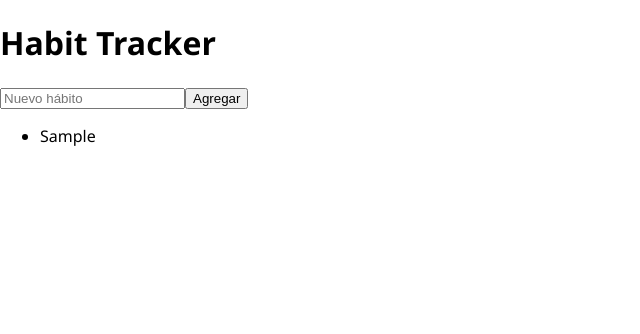
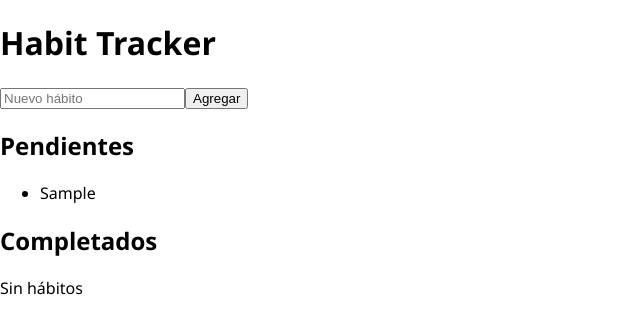
Before and after one commit to urielrvp-cmd/Habit-Tracker, a React (Vite) app in the folder Habit-Tracker/: page / in a window 1280 px wide. Both pictures are taken after typing "Sample" into the empty fields and a click on the button "Agregar". Shown: the top 334 px of the page, without its empty margins (0-640 px from the left). Built offline with nearby package versions, Linux system fonts and the light colour scheme.

Commit message:
obtener habitosPendientes y habitosCompletados

```diff
--- a/Habit-Tracker/src/App.jsx
+++ b/Habit-Tracker/src/App.jsx
@@ -4,12 +4,27 @@ import ListaHabitos from "./Components/Habitos/ListaDeHabitos/ListaHabitos"
 
 
 function App() {
-  const { habitos, agregarHabito } = useHabitos();
+  const { habitos, habitosPendientes, agregarHabito,
+  habitosCompletados, alternarHabito} = useHabitos();
   return (
     <div>
       <h1>Habit Tracker</h1>
       <FormularioHabito onAgregar={agregarHabito} />
-      <ListaHabitos habitos={habitos} />
+      <section>
+        <h2>Pendientes</h2>
+          <ListaHabitos
+            habitos={habitosPendientes}
+            onAlternar={alternarHabito}
+          />
+      </section>
+
+    <section>
+      <h2>Completados</h2>
+      <ListaHabitos
+        habitos={habitosCompletados}
+        onAlternar={alternarHabito}
+      />
+    </section>
     </div>
   );
 }
--- a/Habit-Tracker/src/Components/Habitos/HabitosItem/HabitosItem.jsx
+++ b/Habit-Tracker/src/Components/Habitos/HabitosItem/HabitosItem.jsx
@@ -1,7 +1,17 @@
 // Mostrar un habito individual e permite interactuar con el.
 
-function ItemHabito({ habito }) {
-  return <li>{habito.nombre}</li>;
+function ItemHabito({ habito, onAlternar }) {
+  return <li>
+            <span
+              onClick={() => onAlternar(habito.id)}
+              style={{
+                textDecoration: habito.completado ? "line-through" : "none",
+                cursor: "pointer",
+              }}
+            >
+            {habito.nombre}
+        </span>
+    </li>;
 }
 
 export default ItemHabito;
--- a/Habit-Tracker/src/Components/Habitos/ListaDeHabitos/ListaHabitos.jsx
+++ b/Habit-Tracker/src/Components/Habitos/ListaDeHabitos/ListaHabitos.jsx
@@ -1,7 +1,7 @@
 //Muestra la lista de habitos
 import ItemHabito from "../HabitosItem/HabitosItem";
 
-function ListaHabitos({ habitos }) {
+function ListaHabitos({ habitos, onAlternar }) {
   if (habitos.length === 0) {
     return <p>Sin hábitos</p>;
   }
@@ -12,6 +12,7 @@ function ListaHabitos({ habitos }) {
         <ItemHabito
           key={habito.id}
           habito={habito}
+          onAlternar={onAlternar}
         />
       ))}
     </ul>
```
